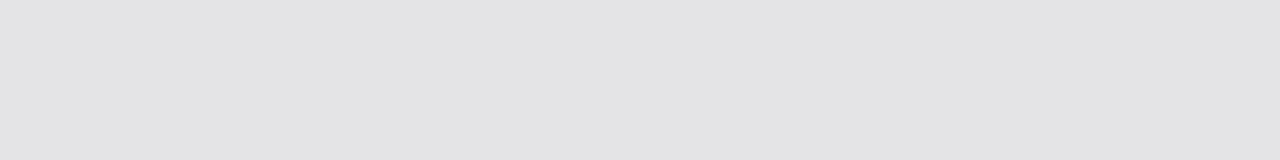
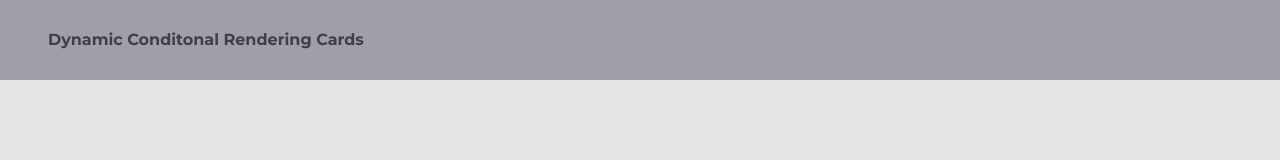
Before and after one commit to satyamlal/LearningReact, a React (Vite) app: page / in a window 1280 px wide. Shown: the top 160 px of the page. Built offline with nearby package versions, Linux system fonts and the light colour scheme.

Commit message:
Micro design changes in Card Component

```diff
--- a/src/App.jsx
+++ b/src/App.jsx
@@ -1,11 +1,17 @@
 import React from "react";
 import "./index.css";
 import Card from "./Components/Card";
+import MusicCard from "./Components/MusicCard";
 
 function App() {
   return (
     <>
-      <Card />
+      <div>
+        <Card />
+      </div>
+      <div>
+        <MusicCard />
+      </div>
     </>
   );
 }
--- a/src/Components/Card.jsx
+++ b/src/Components/Card.jsx
@@ -26,7 +26,11 @@ const Card = () => {
   ];
 
   return (
-    <div className="w-full h-screen flex items-center justify-center gap-10 bg-zinc-200">
+    <>
+      <h1 className="w-full h-20 bg-zinc-400 flex items-center text-zinc-700 pl-12 font-bold">
+        Dynamic Conditonal Rendering Cards
+      </h1>
+      <div className="w-full h-200 p-10 flex items-center justify-center gap-10 bg-zinc-200">
         {data.map((elem, index) => {
           return (
             <div
@@ -55,6 +59,7 @@ const Card = () => {
           );
         })}
       </div>
+    </>
   );
 };
 
```
Lines whose indentation alone changed are shown as unchanged.
